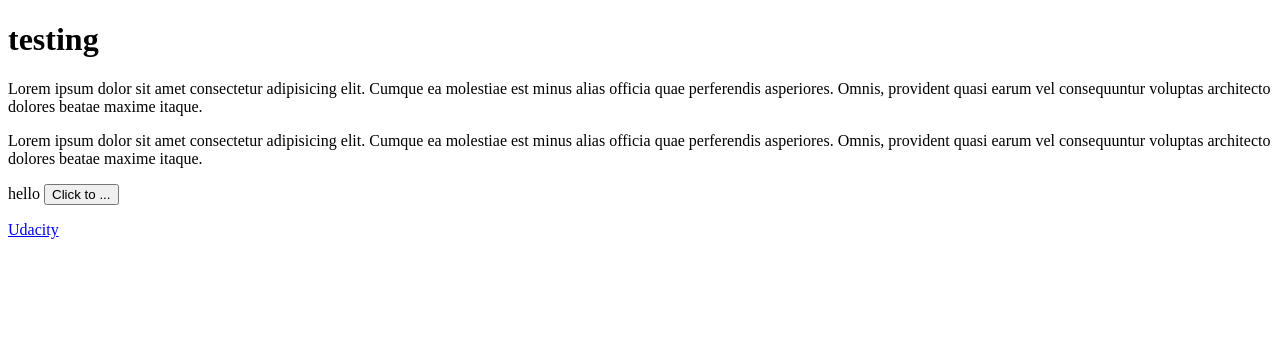
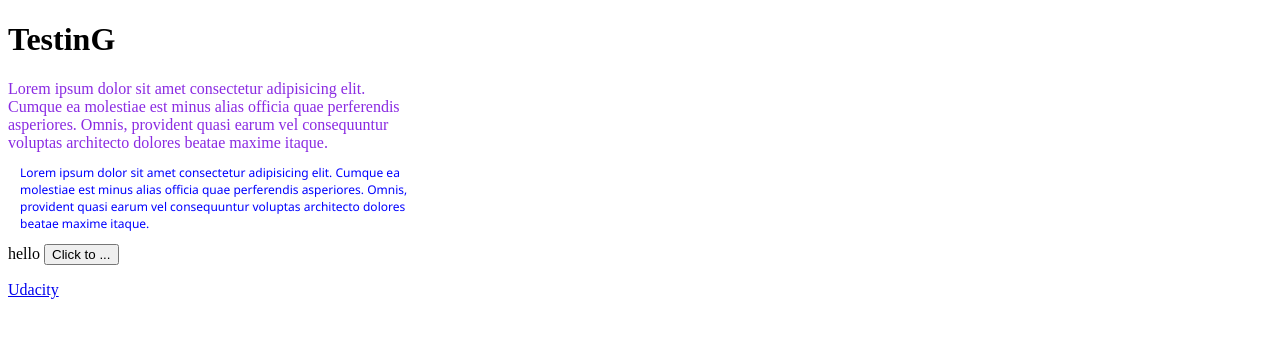
Before and after one commit to almstq/HTML, a plain HTML site: page index.html in a window 1280 px wide. Drawn offline with Linux system fonts and the light colour scheme.

Commit message:
CSS intro

```diff
--- a/index.html
+++ b/index.html
@@ -1,14 +1,18 @@
 <!DOCTYPE html>
 <html lang="en">
 <head>
+    <!-- comment-->
     <meta charset="UTF-8">
     <meta name="viewport" content="width=device-width, initial-scale=1.0">
     <title>Mustarq Site</title>
+    <link rel="stylesheet" href="styles.css">
 </head>
 <body>
-    <h1>testing</h1>
-    <p>Lorem ipsum dolor sit amet consectetur adipisicing elit. Cumque ea molestiae est minus alias officia quae perferendis asperiores. Omnis, provident quasi earum vel consequuntur voluptas architecto dolores beatae maxime itaque.</p>
-    <p>Lorem ipsum dolor sit amet consectetur adipisicing elit. Cumque ea molestiae est minus alias officia quae perferendis asperiores. Omnis, provident quasi earum vel consequuntur voluptas architecto dolores beatae maxime itaque.</p>
+    <h1>
+    TestinG
+</h1>
+<div class="first">Lorem ipsum dolor sit amet consectetur adipisicing elit. Cumque ea molestiae est minus alias officia quae perferendis asperiores. Omnis, provident quasi earum vel consequuntur voluptas architecto dolores beatae maxime itaque.</div>
+<div class="second">Lorem ipsum dolor sit amet consectetur adipisicing elit. Cumque ea molestiae est minus alias officia quae perferendis asperiores. Omnis, provident quasi earum vel consequuntur voluptas architecto dolores beatae maxime itaque.</div>
     <span>hello</span>
     <button type="button">
         Click to ...
--- /dev/null
+++ b/styles.css
@@ -0,0 +1,12 @@
+    .first {
+        color: blueviolet;
+        width: 400px;
+    }
+    /* comment */
+    .second {
+        color: blue;
+        width: 400px;
+        font-size: 12px;
+        font-family: 'Segoe UI', Tahoma, Geneva, Verdana, sans-serif;
+        margin: 1em;
+    }
```
